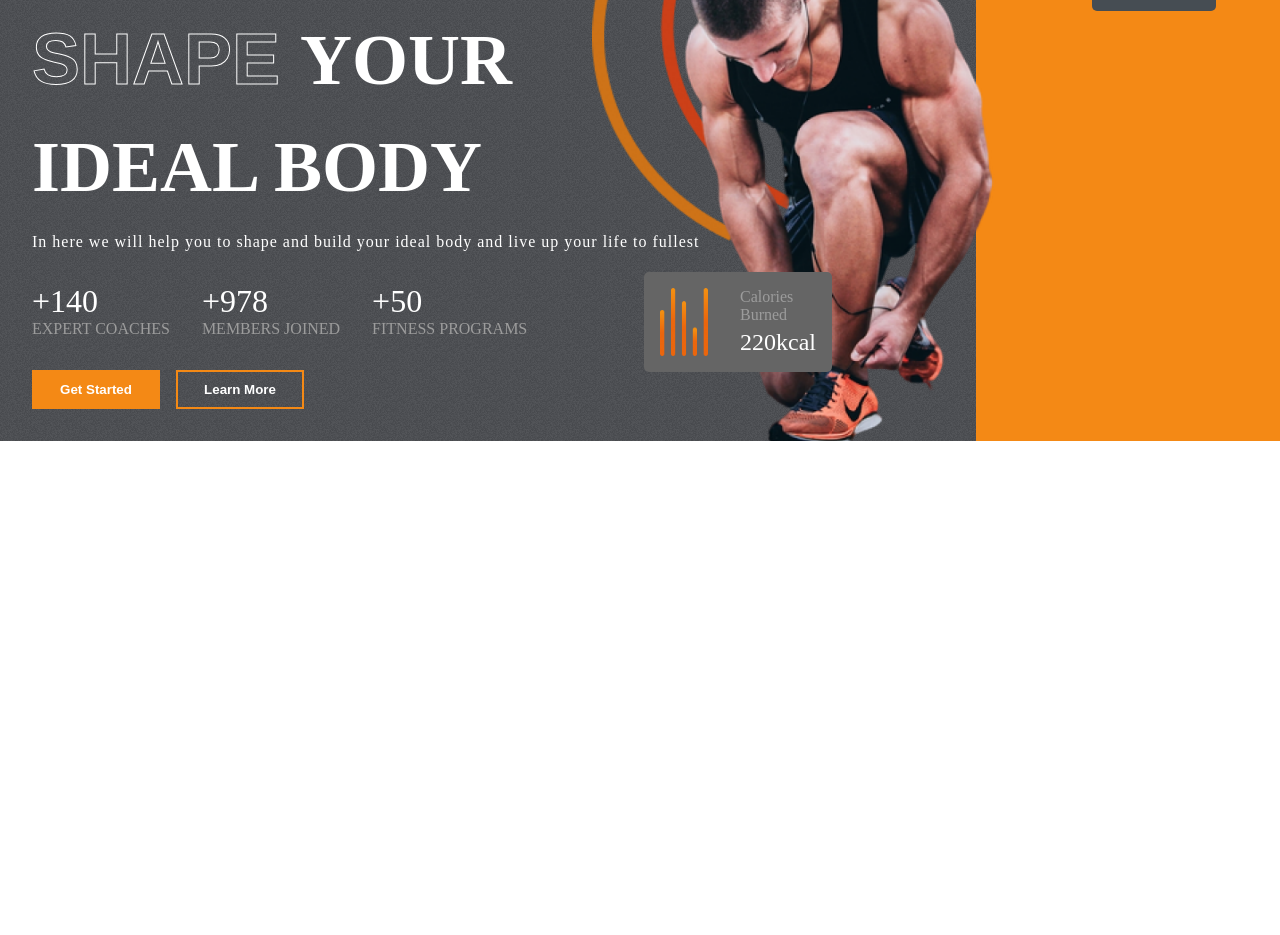
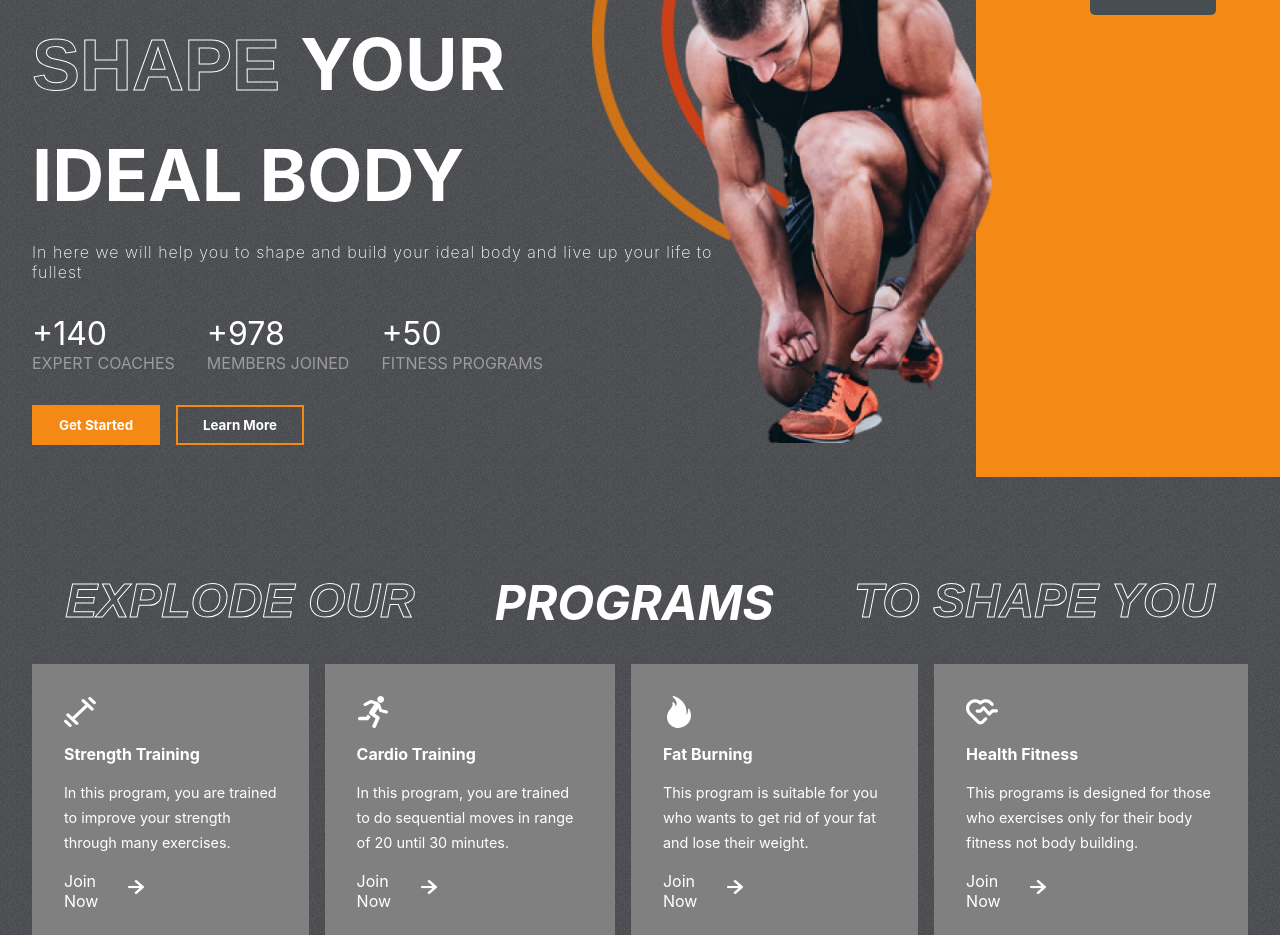
Before and after one commit to HugoPDF5/gym-land, a React (Vite) app: page / in a window 1280 px wide. Shown: the part 240-1175 px from the top of the page. Before the commit the page ends 800 px from the top, so only its background shows below. Built offline with nearby package versions, Linux system fonts and the light colour scheme.

Commit message:
feat: adding programs section and style

```diff
--- a/src/App.jsx
+++ b/src/App.jsx
@@ -1,10 +1,12 @@
 import './App.scss'
 import Hero from './components/Hero/Hero'
+import Programs from './components/Programs/Programs'
 
 function App() {
   return (
     <div className="App">
       <Hero />
+      <Programs />
     </div>
   )
 }
--- a/src/App.scss
+++ b/src/App.scss
@@ -2,6 +2,7 @@
   margin: 0;
   padding: 0;
   box-sizing: border-box;
+  font-family: Inter,sans-serif
 }
 
 :root {
--- a/src/components/Hero/Hero.jsx
+++ b/src/components/Hero/Hero.jsx
@@ -65,13 +65,6 @@
                 <img src={Hero_image} className='hero-image' alt="" />
                 <img src={Hero_image_back} className='hero-image-back' alt="" />
 
-                <div className="calories">
-                    <img src={Calories} alt="" />
-                    <div>
-                        <span>Calories Burned</span>
-                        <span>220kcal</span>
-                    </div>
-                </div>
             </div>
         </div>
     )
--- a/src/components/Hero/hero.scss
+++ b/src/components/Hero/hero.scss
@@ -154,34 +154,3 @@
     width: 15rem;
     z-index: -1;
 }
-
-.calories {
-    display: flex;
-    gap: 2rem;
-    background-color: var(--caloryCard);
-    border-radius: 5px;
-    padding: 1rem;
-    width: fit-content;
-    position: absolute;
-    right: 28rem;
-    top: 32rem;
-
-    img {
-        width: 3rem;
-    }
-
-    div {
-        display: flex;
-        flex-direction: column;
-        justify-content: space-between;
-
-        :nth-child(1){
-            color: var(--gray);
-        }
-
-        :nth-child(2){
-            color: white;
-            font-size: 1.5rem;
-        }
-    }
-}
--- /dev/null
+++ b/src/components/Programs/Programs.jsx
@@ -0,0 +1,33 @@
+import React from 'react'
+import './programs.scss'
+import { programsData } from '../../data/programsData'
+import RightArrow from '../../assets/rightArrow.png'
+
+const Programs = () => {
+    return (
+        <div className='programs' id='programs'>
+            <div className="programs-header">
+                <span className="stroke-text">Explode our</span>
+                <span>Programs</span>
+                <span className="stroke-text">to shape you</span>
+            </div>
+
+            <div className="program-categories">
+                {programsData.map(program => (
+                    <div className='category'>
+                        {program.image}
+                        <span>{program.heading}</span>
+                        <span>{program.details}</span>
+                        <div className="join-now">
+                            <span>Join Now</span>
+                            <img src={RightArrow} alt="" />
+                        </div>
+                    </div>
+                ))}
+            </div>
+
+        </div>
+    )
+}
+
+export default Programs
--- /dev/null
+++ b/src/components/Programs/programs.scss
@@ -0,0 +1,63 @@
+.programs {
+    display: flex;
+    flex-direction: column;
+    gap: 2rem;
+    padding: 0 2rem;
+}
+
+.programs-header {
+    display: flex;
+    gap: 5rem;
+    font-weight: bold;
+    font-size: 3rem;
+    justify-content: center;
+    color: white;
+    text-transform: uppercase;
+    font-style: italic;
+}
+
+.program-categories {
+    display: flex;
+    gap: 1rem;
+}
+
+.category {
+    display: flex;
+    flex-direction: column;
+    background-color: gray;
+    padding: 2rem;
+    gap: 1rem;
+    color: white;
+    justify-content: space-between;
+
+    :nth-child(1){
+        width: 2rem;
+        height: 2rem;
+        fill: white;
+    }
+
+    :nth-child(2){
+        font-size: 1rem;
+        font-weight: bold;
+    }
+
+    :nth-child(3){
+        font-size: 0.9rem;
+        line-height: 25px;
+    }
+
+    :hover {
+        background-color: var(--planCard);
+        cursor: pointer;
+    }
+}
+
+.join-now {
+    display: flex;
+    align-items: center;
+    gap: 2rem;
+
+    img {
+        width: 1rem;
+    }
+}
```
